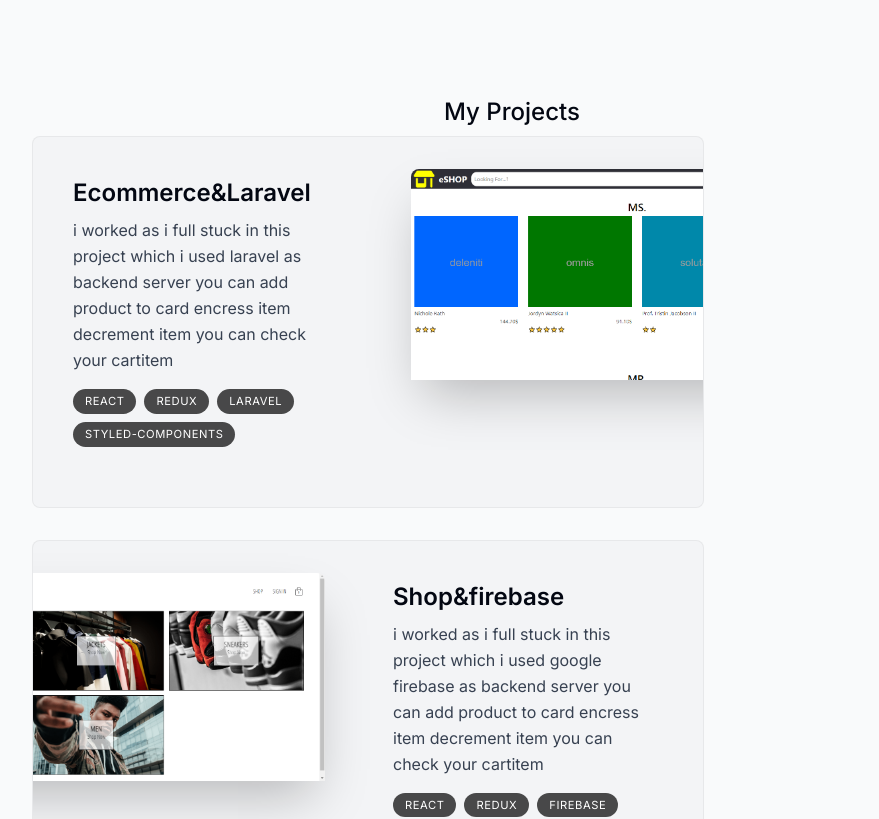
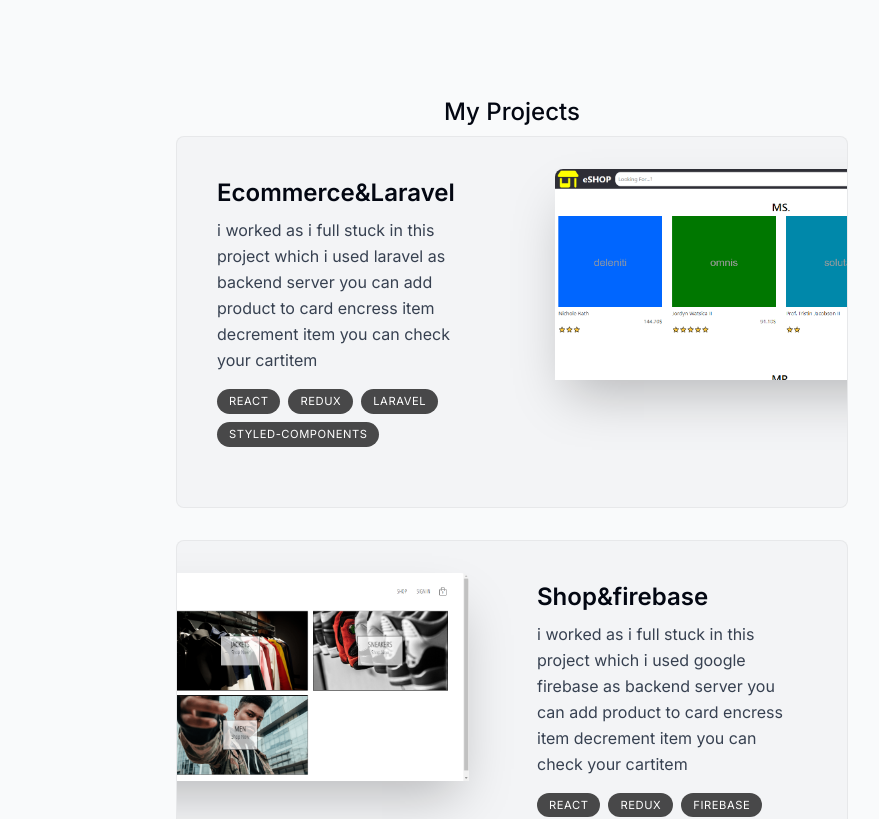
Before and after one commit to Saif-Mohammed1/Portfolio-v2, a Next.js app: page / in a window 1280 px wide. Shown: the part 1220-2039 px from the top of the page, without its empty margins (128-1007 px from the left). Built offline with nearby package versions, Linux system fonts and the light colour scheme.

Commit message:
upload files

```diff
--- a/components/projects/projectItem.tsx
+++ b/components/projects/projectItem.tsx
@@ -33,7 +33,7 @@ export default function Project({ name, desc, tags, img, Url }: ProjectProps) {
         /sm:h-[20rem] hover:bg-gray-200
          transition sm:group-even:pl-8
          dark:text-white dark:bg-white/10
-          dark:hover:bg-white/20"
+          dark:hover:bg-white/20 m-auto"
       >
         <div
           className="pt-4 pb-7 px-5
--- a/components/projects/projects.tsx
+++ b/components/projects/projects.tsx
@@ -26,7 +26,7 @@ const Projects = () => {
     }
   }, [inView]);
   return (
-    <section ref={ref} id="projects" className="section">
+    <section ref={ref} id="projects" className="section ">
       <motion.h2
         className="title"
         initial={{ x: 100, opacity: 0 }}
```
